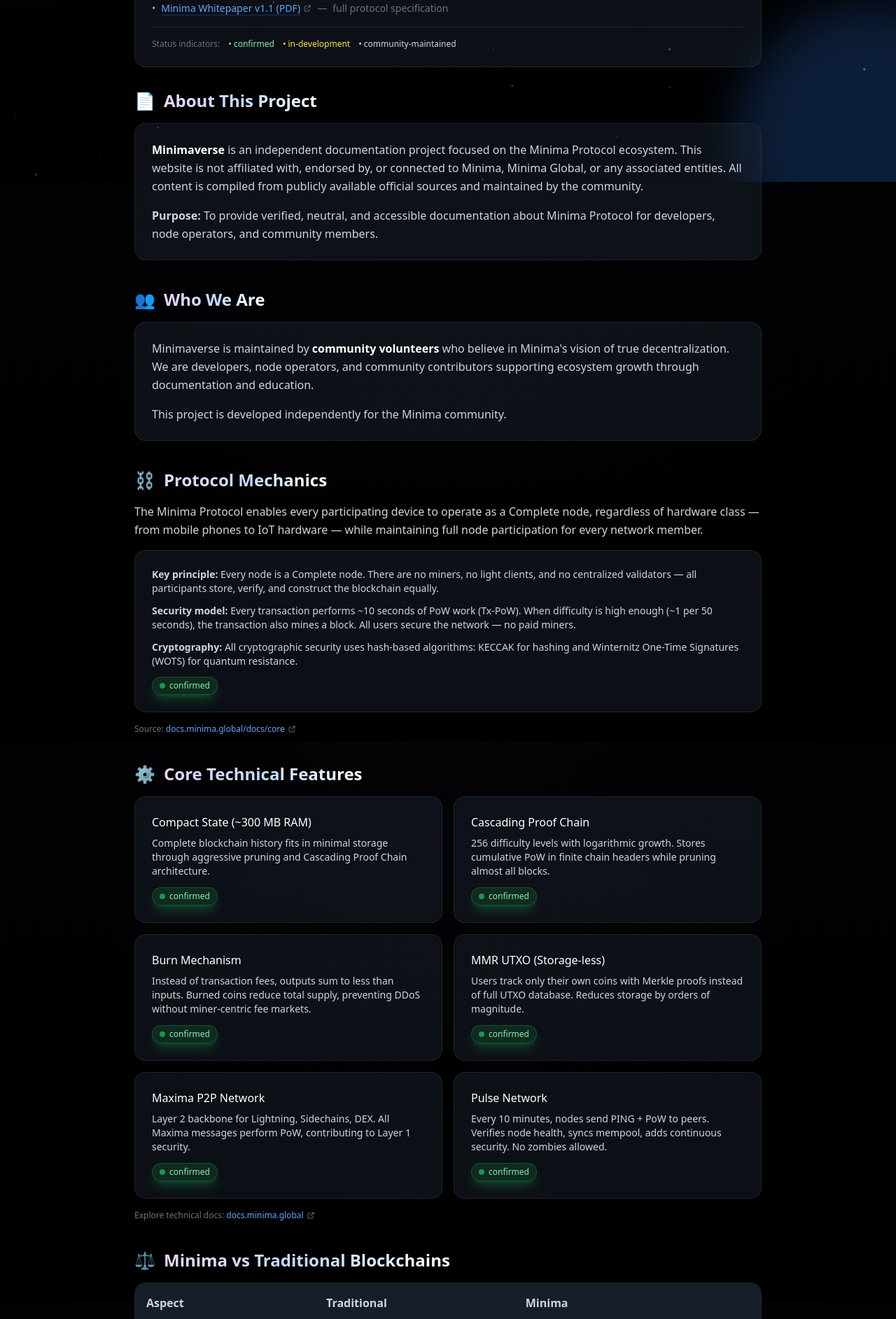
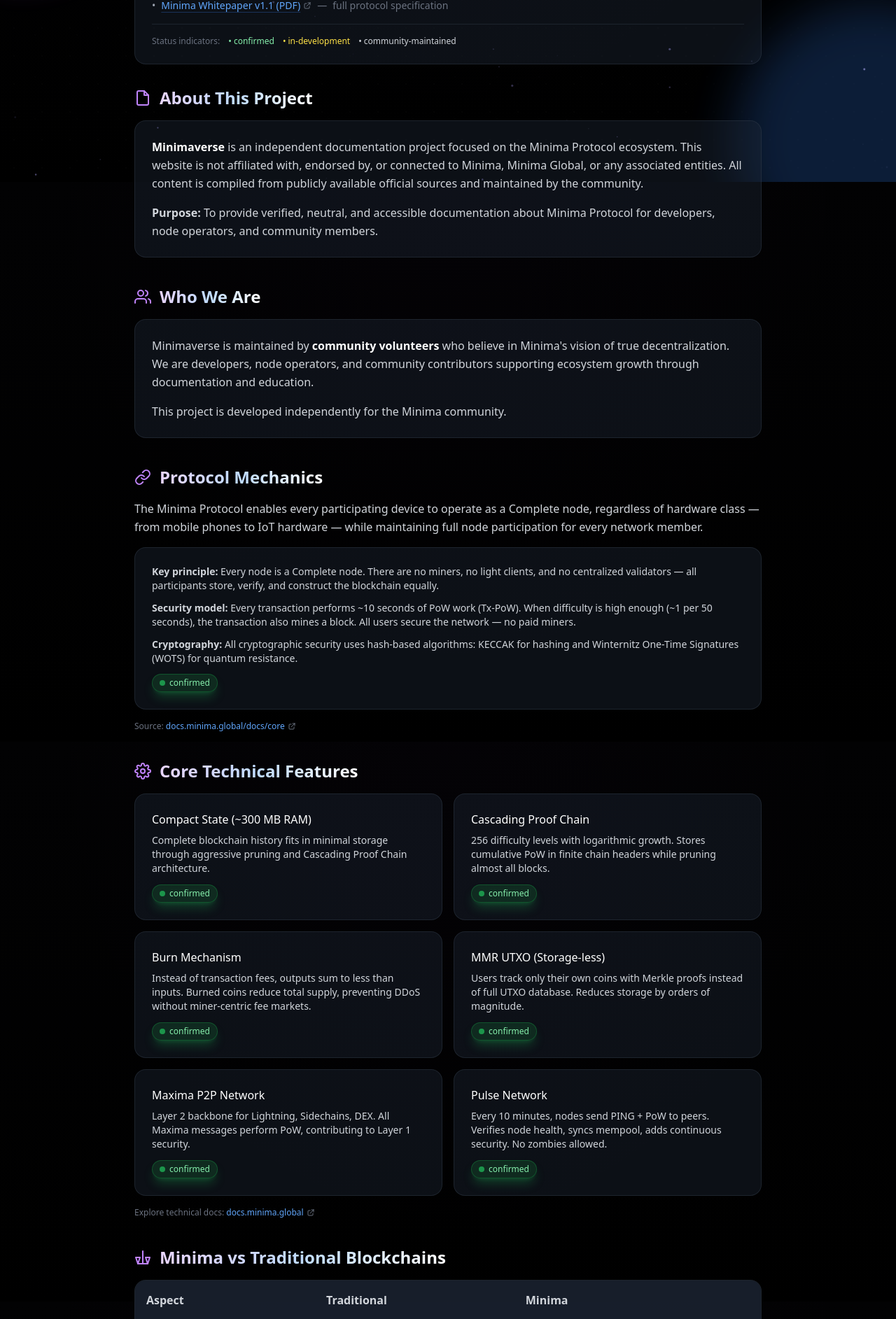
Before and after one commit to KuA1bo/minimaverse-site, a Next.js app: page /about in a window 1280 px wide. Shown: the part 540-2425 px from the top of the page at 70% size. Built offline with nearby package versions, Linux system fonts and the light colour scheme.

Commit message:
polish: replace emojis with inline SVG icons on about page

```diff
--- a/src/app/about/page.tsx
+++ b/src/app/about/page.tsx
@@ -135,7 +135,10 @@ export default function AboutPage() {
 
         <div className="relative">
           <h3 className="text-white font-semibold mb-3 sm:mb-4 text-lg flex items-center gap-2">
-            <span className="text-2xl">📚</span> Primary Sources
+            <svg className="w-6 h-6 text-purple-400" fill="none" stroke="currentColor" viewBox="0 0 24 24" strokeWidth="2" strokeLinecap="round" strokeLinejoin="round">
+              <path d="M4 19.5A2.5 2.5 0 0 1 6.5 17H20M4 19.5V4.5A2.5 2.5 0 0 1 6.5 2H20v20H6.5A2.5 2.5 0 0 1 4 19.5z" />
+            </svg>
+            Primary Sources
           </h3>
           <ul className="space-y-2 sm:space-y-3 text-sm">
             <li className="flex flex-col md:flex-row md:items-center gap-1 md:gap-2">
@@ -178,7 +181,10 @@ export default function AboutPage() {
       <article className="prose prose-invert max-w-none">
         <section id="about-project" className="scroll-mt-20 mb-10 opacity-0 animate-fade-in-up delay-75">
           <h2 className="text-2xl font-bold mb-4 flex items-center gap-3">
-            <span className="text-2xl">📄</span>
+            <svg className="w-6 h-6 text-purple-400" fill="none" stroke="currentColor" viewBox="0 0 24 24" strokeWidth="2" strokeLinecap="round" strokeLinejoin="round">
+              <path d="M14 2H6a2 2 0 0 0-2 2v16a2 2 0 0 0 2 2h12a2 2 0 0 0 2-2V8z" />
+              <polyline points="14 2 14 8 20 8" />
+            </svg>
             <span className="bg-gradient-to-r from-purple-200 via-blue-200 to-white bg-clip-text text-transparent">About This Project</span>
           </h2>
 
@@ -199,7 +205,12 @@ export default function AboutPage() {
 
         <section id="who-we-are" className="scroll-mt-20 mb-10 opacity-0 animate-fade-in-up delay-150">
           <h2 className="text-2xl font-bold mb-4 flex items-center gap-3">
-            <span className="text-2xl">👥</span>
+            <svg className="w-6 h-6 text-purple-400" fill="none" stroke="currentColor" viewBox="0 0 24 24" strokeWidth="2" strokeLinecap="round" strokeLinejoin="round">
+              <path d="M17 21v-2a4 4 0 0 0-4-4H5a4 4 0 0 0-4 4v2" />
+              <circle cx="9" cy="7" r="4" />
+              <path d="M23 21v-2a4 4 0 0 0-3-3.87" />
+              <path d="M16 3.13a4 4 0 0 1 0 7.75" />
+            </svg>
             <span className="bg-gradient-to-r from-purple-200 via-blue-200 to-white bg-clip-text text-transparent">Who We Are</span>
           </h2>
 
@@ -218,7 +229,10 @@ export default function AboutPage() {
 
         <section id="consensus" className="mb-10 opacity-0 animate-fade-in-up delay-200 scroll-mt-20">
           <h2 className="text-2xl font-bold mb-4 flex items-center gap-3">
-            <span className="text-2xl">⛓️</span>
+            <svg className="w-6 h-6 text-purple-400" fill="none" stroke="currentColor" viewBox="0 0 24 24" strokeWidth="2" strokeLinecap="round" strokeLinejoin="round">
+              <path d="M10 13a5 5 0 0 0 7.54.54l3-3a5 5 0 0 0-7.07-7.07l-1.72 1.71" />
+              <path d="M14 11a5 5 0 0 0-7.54-.54l-3 3a5 5 0 0 0 7.07 7.07l1.71-1.71" />
+            </svg>
             <span className="bg-gradient-to-r from-purple-200 via-blue-200 to-white bg-clip-text text-transparent">Protocol Mechanics</span>
           </h2>
           <p className="text-gray-300 leading-relaxed mb-4">
@@ -257,7 +271,10 @@ export default function AboutPage() {
 
         <section id="architecture" className="mb-10 opacity-0 animate-fade-in-up delay-300 scroll-mt-20">
           <h2 className="text-2xl font-bold mb-4 flex items-center gap-3">
-            <span className="text-2xl">⚙️</span>
+            <svg className="w-6 h-6 text-purple-400" fill="none" stroke="currentColor" viewBox="0 0 24 24" strokeWidth="2" strokeLinecap="round" strokeLinejoin="round">
+              <circle cx="12" cy="12" r="3" />
+              <path d="M19.4 15a1.65 1.65 0 0 0 .33 1.82l.06.06a2 2 0 0 1 0 2.83 2 2 0 0 1-2.83 0l-.06-.06a1.65 1.65 0 0 0-1.82-.33 1.65 1.65 0 0 0-1 1.51V21a2 2 0 0 1-2 2 2 2 0 0 1-2-2v-.09A1.65 1.65 0 0 0 9 19.4a1.65 1.65 0 0 0-1.82.33l-.06.06a2 2 0 0 1-2.83 0 2 2 0 0 1 0-2.83l.06-.06a1.65 1.65 0 0 0 .33-1.82 1.65 1.65 0 0 0-1.51-1H3a2 2 0 0 1-2-2 2 2 0 0 1 2-2h.09A1.65 1.65 0 0 0 4.6 9a1.65 1.65 0 0 0-.33-1.82l-.06-.06a2 2 0 0 1 0-2.83 2 2 0 0 1 2.83 0l.06.06a1.65 1.65 0 0 0 1.82.33H9a1.65 1.65 0 0 0 1-1.51V3a2 2 0 0 1 2-2 2 2 0 0 1 2 2v.09a1.65 1.65 0 0 0 1 1.51 1.65 1.65 0 0 0 1.82-.33l.06-.06a2 2 0 0 1 2.83 0 2 2 0 0 1 0 2.83l-.06.06a1.65 1.65 0 0 0-.33 1.82V9a1.65 1.65 0 0 0 1.51 1H21a2 2 0 0 1 2 2 2 2 0 0 1-2 2h-.09a1.65 1.65 0 0 0-1.51 1z" />
+            </svg>
             <span className="bg-gradient-to-r from-purple-200 via-blue-200 to-white bg-clip-text text-transparent">Core Technical Features</span>
           </h2>
 
@@ -289,7 +306,12 @@ export default function AboutPage() {
 
         <section id="comparison" className="scroll-mt-20 mb-10 opacity-0 animate-fade-in-up delay-75">
           <h2 className="text-2xl font-bold mb-4 flex items-center gap-3">
-            <span className="text-2xl">⚖️</span>
+            <svg className="w-6 h-6 text-purple-400" fill="none" stroke="currentColor" viewBox="0 0 24 24" strokeWidth="2" strokeLinecap="round" strokeLinejoin="round">
+              <path d="M12 3v18" />
+              <path d="M5 21h14" />
+              <path d="M5 21l-3-9h6l-3 9" />
+              <path d="M19 21l-3-9h6l-3 9" />
+            </svg>
             <span className="bg-gradient-to-r from-purple-200 via-blue-200 to-white bg-clip-text text-transparent">Minima vs Traditional Blockchains</span>
           </h2>
 
@@ -326,7 +348,9 @@ export default function AboutPage() {
 
         <section id="decentralization" className="scroll-mt-20 mb-10 opacity-0 animate-fade-in-up delay-150">
           <h2 className="text-2xl font-bold mb-4 flex items-center gap-3">
-            <span className="text-2xl">🔐</span>
+            <svg className="w-6 h-6 text-purple-400" fill="none" stroke="currentColor" viewBox="0 0 24 24" strokeWidth="2" strokeLinecap="round" strokeLinejoin="round">
+              <path d="M12 22s8-4 8-10V5l-8-3-8 3v7c0 6 8 10 8 10z" />
+            </svg>
             <span className="bg-gradient-to-r from-purple-200 via-blue-200 to-white bg-clip-text text-transparent">Decentralization Principles</span>
           </h2>
 
@@ -353,7 +377,10 @@ export default function AboutPage() {
 
         <section id="status" className="scroll-mt-20 mb-10 opacity-0 animate-fade-in-up delay-300">
           <h2 className="text-2xl font-bold mb-4 flex items-center gap-3">
-            <span className="text-2xl">📋</span>
+            <svg className="w-6 h-6 text-purple-400" fill="none" stroke="currentColor" viewBox="0 0 24 24" strokeWidth="2" strokeLinecap="round" strokeLinejoin="round">
+              <path d="M16 4h2a2 2 0 0 1 2 2v14a2 2 0 0 1-2 2H6a2 2 0 0 1-2-2V6a2 2 0 0 1 2-2h2" />
+              <rect x="8" y="2" width="8" height="4" rx="1" ry="1" />
+            </svg>
             <span className="bg-gradient-to-r from-purple-200 via-blue-200 to-white bg-clip-text text-transparent">Current Status & Considerations</span>
           </h2>
 
@@ -374,7 +401,12 @@ export default function AboutPage() {
 
         <section id="crowdfunding" className="scroll-mt-20 mb-10 opacity-0 animate-fade-in-up delay-75">
           <h2 className="text-2xl font-bold mb-4 flex items-center gap-3">
-            <span className="text-2xl">🚀</span>
+            <svg className="w-6 h-6 text-purple-400" fill="none" stroke="currentColor" viewBox="0 0 24 24" strokeWidth="2" strokeLinecap="round" strokeLinejoin="round">
+              <path d="M4.5 16.5c-1.5 1.26-2 5-2 5s3.74-.5 5-2c.71-.84.7-2.13-.09-2.91a2.18 2.18 0 0 0-2.91-.09z" />
+              <path d="M12 15l-3-3a22 22 0 0 1 2-3.95A12.88 12.88 0 0 1 22 2c0 2.72-.78 7.5-6 11a22.35 22.35 0 0 1-4 2z" />
+              <path d="M9 12H4s.55-3.03 2-4c1.62-1.08 5 0 5 0" />
+              <path d="M12 15v5s3.03-.55 4-2c1.08-1.62 0-5 0-5" />
+            </svg>
             <span className="bg-gradient-to-r from-purple-200 via-blue-200 to-white bg-clip-text text-transparent">Crowdfunding</span>
           </h2>
           <div className="relative bg-purple-900/20 border border-purple-700/40 rounded-2xl p-4 sm:p-6 transition-all duration-300 hover:border-purple-500/50 hover:shadow-2xl hover:shadow-purple-500/15 group overflow-hidden">
@@ -393,7 +425,9 @@ export default function AboutPage() {
 
         <section id="dev-resources" className="scroll-mt-20 mb-10 opacity-0 animate-fade-in-up delay-75">
           <h2 className="text-2xl font-bold mb-4 flex items-center gap-3">
-            <span className="text-2xl">🛠️</span>
+            <svg className="w-6 h-6 text-purple-400" fill="none" stroke="currentColor" viewBox="0 0 24 24" strokeWidth="2" strokeLinecap="round" strokeLinejoin="round">
+              <path d="M14.7 6.3a1 1 0 0 0 0 1.4l1.6 1.6a1 1 0 0 0 1.4 0l3.77-3.77a6 6 0 0 1-7.94 7.94l-6.91 6.91a2.12 2.12 0 0 1-3-3l6.91-6.91a6 6 0 0 1 7.94-7.94l-3.76 3.76z" />
+            </svg>
             <span className="bg-gradient-to-r from-purple-200 via-blue-200 to-white bg-clip-text text-transparent">Developer Resources</span>
           </h2>
           <p className="text-gray-300 leading-relaxed mb-4">
@@ -441,21 +475,40 @@ export default function AboutPage() {
 
         <section id="contribute" className="scroll-mt-20 mb-10 opacity-0 animate-fade-in-up delay-200">
           <h2 className="text-2xl font-bold mb-4 flex items-center gap-3">
-            <span className="text-2xl">🤝</span>
+            <svg className="w-6 h-6 text-purple-400" fill="none" stroke="currentColor" viewBox="0 0 24 24" strokeWidth="2" strokeLinecap="round" strokeLinejoin="round">
+              <path d="M11 4H4a2 2 0 0 0-2 2v14a2 2 0 0 0 2 2h14a2 2 0 0 0 2-2v-7" />
+              <path d="M18.5 2.5a2.121 2.121 0 0 1 3 3L12 15l-4 1 1-4 9.5-9.5z" />
+            </svg>
             <span className="bg-gradient-to-r from-purple-200 via-blue-200 to-white bg-clip-text text-transparent">How to Contribute</span>
           </h2>
 
           <div className="grid grid-cols-1 md:grid-cols-2 gap-4">
             {[
-              { title: 'Report Issues', desc: 'Found a typo or outdated information? Open an issue on GitHub.', icon: '🐛' },
-              { title: 'Suggest Content', desc: 'Have a topic that should be covered? We welcome suggestions.', icon: '💡' },
-              { title: 'Translate', desc: 'Help translate Minimaverse into your native language.', icon: '🌐' },
-              { title: 'Share Knowledge', desc: 'Write guides, tutorials, or technical deep-dives.', icon: '📝' },
+              {
+                title: 'Report Issues',
+                desc: 'Found a typo or outdated information? Open an issue on GitHub.',
+                icon: <svg className="w-6 h-6 text-purple-400 flex-shrink-0" fill="none" stroke="currentColor" viewBox="0 0 24 24" strokeWidth="2" strokeLinecap="round" strokeLinejoin="round"><rect x="8" y="6" width="8" height="14" rx="4" /><path d="M12 2v4" /><path d="M12 20v2" /><path d="M4 10h4" /><path d="M16 10h4" /><path d="M4 14h4" /><path d="M16 14h4" /></svg>
+              },
+              {
+                title: 'Suggest Content',
+                desc: 'Have a topic that should be covered? We welcome suggestions.',
+                icon: <svg className="w-6 h-6 text-purple-400 flex-shrink-0" fill="none" stroke="currentColor" viewBox="0 0 24 24" strokeWidth="2" strokeLinecap="round" strokeLinejoin="round"><path d="M9 18h6" /><path d="M10 22h4" /><path d="M15.09 14c.18-.98.65-1.74 1.41-2.5A4.65 4.65 0 0 0 18 8 6 6 0 0 0 6 8c0 1 .23 2.23 1.5 3.5A4.61 4.61 0 0 1 8.91 14" /></svg>
+              },
+              {
+                title: 'Translate',
+                desc: 'Help translate Minimaverse into your native language.',
+                icon: <svg className="w-6 h-6 text-purple-400 flex-shrink-0" fill="none" stroke="currentColor" viewBox="0 0 24 24" strokeWidth="2" strokeLinecap="round" strokeLinejoin="round"><circle cx="12" cy="12" r="10" /><line x1="2" y1="12" x2="22" y2="12" /><path d="M12 2a15.3 15.3 0 0 1 4 10 15.3 15.3 0 0 1-4 10 15.3 15.3 0 0 1-4-10 15.3 15.3 0 0 1 4-10z" /></svg>
+              },
+              {
+                title: 'Share Knowledge',
+                desc: 'Write guides, tutorials, or technical deep-dives.',
+                icon: <svg className="w-6 h-6 text-purple-400 flex-shrink-0" fill="none" stroke="currentColor" viewBox="0 0 24 24" strokeWidth="2" strokeLinecap="round" strokeLinejoin="round"><path d="M14 2H6a2 2 0 0 0-2 2v16a2 2 0 0 0 2 2h12a2 2 0 0 0 2-2V8z" /><polyline points="14 2 14 8 20 8" /><line x1="16" y1="13" x2="8" y2="13" /><line x1="16" y1="17" x2="8" y2="17" /><polyline points="10 9 9 9 8 9" /></svg>
+              },
             ].map((item, index) => (
               <div key={index} className="relative bg-gray-800/40 border border-gray-700/40 rounded-2xl p-4 sm:p-6 transition-all duration-300 hover:border-purple-500/50 hover:shadow-2xl hover:shadow-purple-500/15 group overflow-hidden">
                 <div className="absolute inset-0 bg-gradient-to-br from-purple-500/5 to-blue-500/5 opacity-0 group-hover:opacity-100 transition-opacity duration-300" />
                 <div className="relative flex items-start gap-3">
-                  <span className="text-2xl">{item.icon}</span>
+                  {item.icon}
                   <div>
                     <h3 className="text-white font-medium mb-1">{item.title}</h3>
                     <p className="text-gray-400 text-sm">{item.desc}</p>
@@ -483,7 +536,11 @@ export default function AboutPage() {
           <div className="absolute top-0 left-0 w-full h-px bg-gradient-to-r from-amber-500 to-orange-500" />
           <p className="text-amber-200 text-sm leading-relaxed">
             <strong className="flex items-center gap-2 mb-2">
-              <span className="text-lg">⚠️</span>
+              <svg className="w-5 h-5 text-amber-400 flex-shrink-0" fill="none" stroke="currentColor" viewBox="0 0 24 24" strokeWidth="2" strokeLinecap="round" strokeLinejoin="round">
+                <path d="M10.29 3.86L1.82 18a2 2 0 0 0 1.71 3h16.94a2 2 0 0 0 1.71-3L13.71 3.86a2 2 0 0 0-3.42 0z" />
+                <line x1="12" y1="9" x2="12" y2="13" />
+                <line x1="12" y1="17" x2="12.01" y2="17" />
+              </svg>
               Disclaimer:
             </strong>
             This site does not represent the official Minima team.
```
